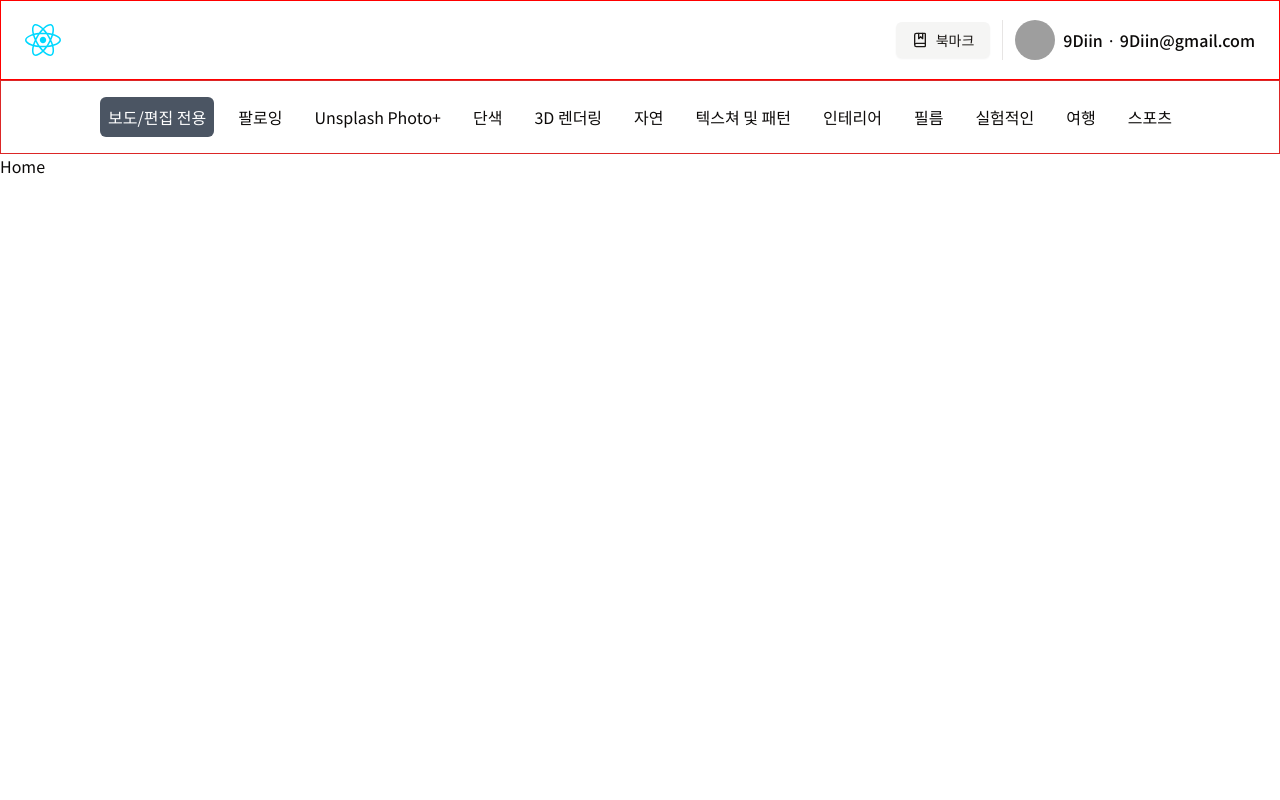
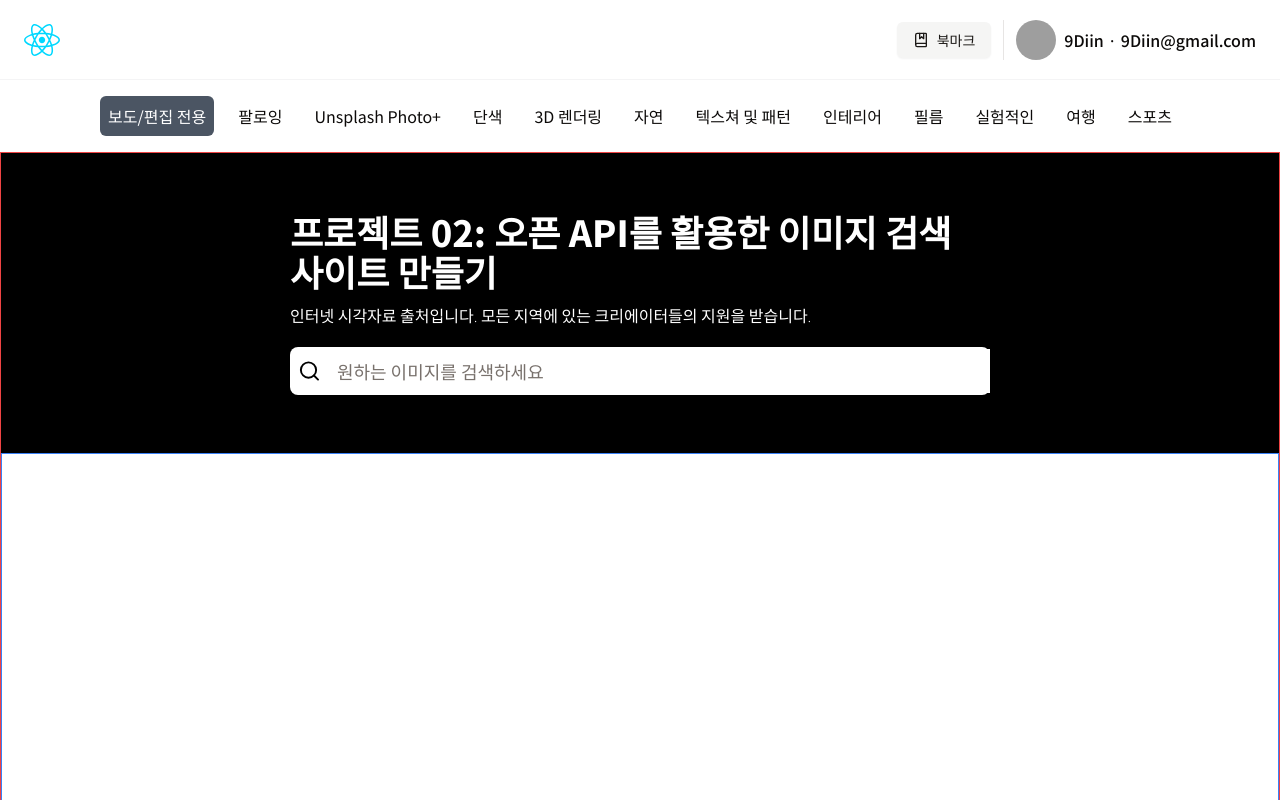
Before and after one commit to joywhy/pinterest-project, a React (Vite) app: page / in a window 1280 px wide. Shown: the top 800 px of the page. Built offline with nearby package versions, Linux system fonts and the light colour scheme; grey boxes are pictures that could not be loaded.

Commit message:
feat: 배너

```diff
--- a/src/components/common/header/header.module.scss
+++ b/src/components/common/header/header.module.scss
@@ -9,7 +9,7 @@
   padding: 0 24px;
 
   border-bottom: 1px solid #f4f4f5;
-  border: 1px solid red;
+  // border: 1px solid red;
   &__logo-box {
     width: fit-content;
     height: 100%;
--- a/src/components/common/nav/Nav.tsx
+++ b/src/components/common/nav/Nav.tsx
@@ -13,7 +13,7 @@ function Nav() {
   const { pathname } = useLocation();
 
   return (
-    <div className="flex justify-center py-4 items-center border border-red-600 gap-4 ">
+    <div className="flex justify-center py-4 items-center  gap-4 ">
       {navJson?.map((nav: NavData, index) => {
         const isActive =
           pathname === nav.path.split('/').pop() ||
@@ -24,7 +24,7 @@ function Nav() {
             <div className="flex items-center gap-1">
               <span
                 className={cn(
-                  ' p-2 rounded-md',
+                  ' p-2 rounded-md hover:bg-gray-400',
                   isActive && 'bg-gray-600 text-white'
                 )}
               >
--- /dev/null
+++ b/src/components/home/Banner.tsx
@@ -0,0 +1,27 @@
+import { useState } from 'react';
+import { SearchBar } from '@/components/ui';
+
+function Banner() {
+  const [inputValue, setInputValue] = useState<string>('');
+  return (
+    <div className="w-full h-[300px] flex justify-center items-center bg-black">
+      <div className="w-[700px] text-white">
+        <h1 className="text-4xl font-extrabold">
+          프로젝트 02: 오픈 API를 활용한 이미지 검색 사이트 만들기
+        </h1>
+        <p className="mt-3 font-sm font-thin">
+          인터넷 시각자료 출처입니다. 모든 지역에 있는 크리에이터들의 지원을
+          받습니다.
+        </p>
+        <SearchBar
+          value={inputValue}
+          placeholder="원하는 이미지를 검색하세요"
+          className="mt-5 text-black"
+          onChange={(e) => setInputValue(e.target.value)}
+        />
+      </div>
+    </div>
+  );
+}
+
+export default Banner;
--- /dev/null
+++ b/src/components/ui/ModalButton.tsx
@@ -0,0 +1,35 @@
+import { Button } from '@/components/ui/button';
+import {
+  Dialog,
+  DialogContent,
+  DialogDescription,
+  DialogFooter,
+  DialogHeader,
+  DialogTitle,
+  DialogTrigger,
+} from '@/components/ui';
+
+export function DialogDemo() {
+  return (
+    <Dialog>
+      <DialogTrigger asChild>
+        <Button variant="outline">Edit Profile</Button>
+      </DialogTrigger>
+      <DialogContent className="sm:max-w-[425px]">
+        <DialogHeader>
+          <DialogTitle>Edit profile</DialogTitle>
+          <DialogDescription>
+            Make changes to your profile here. Click save when you're done.
+          </DialogDescription>
+        </DialogHeader>
+        <div className="grid gap-4 py-4">
+          <div className="grid grid-cols-4 items-center gap-4"></div>
+          <div className="grid grid-cols-4 items-center gap-4"></div>
+        </div>
+        <DialogFooter>
+          <Button type="submit">Save changes</Button>
+        </DialogFooter>
+      </DialogContent>
+    </Dialog>
+  );
+}
--- /dev/null
+++ b/src/components/ui/SearchBar.tsx
@@ -0,0 +1,25 @@
+import { InputHTMLAttributes } from 'react';
+import { Search } from 'lucide-react';
+import { cn } from '@/lib/utils';
+type InputProps = InputHTMLAttributes<HTMLInputElement>;
+
+function SearchBar({ className, ...props }: InputProps) {
+  return (
+    <div
+      className={cn(
+        'flex-1 h-12 flex items-center text-base  rounded-lg gap-2 pl-2 bg-white',
+        ' focus-within:outline-4 focus-within:outline   focus-within:outline-red-400',
+        className
+      )}
+    >
+      <Search className="text-black" />
+      <input
+        {...props}
+        type="search"
+        className="w-full p-2 text-lg placeholder:text-muted-foreground focus-visible:outline-none disabled:cursor-not-allowed disabled:opacity-50"
+      />
+    </div>
+  );
+}
+
+export { SearchBar };
--- a/src/components/ui/index.tsx
+++ b/src/components/ui/index.tsx
@@ -22,3 +22,16 @@ export {
 export { Separator } from './separator';
 
 export { Skeleton } from './skeleton';
+export { SearchBar } from './SearchBar';
+export {
+  Dialog,
+  DialogPortal,
+  DialogOverlay,
+  DialogTrigger,
+  DialogClose,
+  DialogContent,
+  DialogHeader,
+  DialogFooter,
+  DialogTitle,
+  DialogDescription,
+} from './dialog';
--- a/src/views/Home.tsx
+++ b/src/views/Home.tsx
@@ -1,5 +1,118 @@
+// import { Children, useState } from 'react';
+import Banner from '../components/home/Banner';
+
+// import {
+//   Avatar,
+//   AvatarFallback,
+//   AvatarImage,
+//   Button,
+//   Dialog,
+//   DialogContent,
+//   DialogDescription,
+//   DialogHeader,
+//   DialogTitle,
+//   DialogTrigger,
+//   Skeleton,
+// } from '@/components/ui';
+// import {
+//   AlignLeft,
+//   ClipboardPenLine,
+//   FolderOpen,
+//   Heart,
+//   Pin,
+// } from 'lucide-react';
+// interface ImageDataProps {
+//   id: number;
+//   des: string;
+//   date: string;
+//   img: string;
+//   like: number;
+// }
 function HomePage() {
-  return <div className="home">Home</div>;
+  // const [pageIndex, setPageIndex] = useState<number>(0);
+
+  // const data: ImageDataProps[] = [
+  //   {
+  //     id: 1,
+  //     des: '조회한 이미지에 대한 설명란입니다. 조회한 이미지에 대한 설명란입니다. 조회한 이미지에 대한조회한 이미지에 대한 설명란입니다. 조회한 이미지에 대한 설명란입니다. 조회한 이미지에 대한조회한 이미지에 대한 설명란입니다. 조회한 이미지에 대한 설명란입니다. 조회한 이미지에 대한',
+  //     date: '2024-11-15',
+  //     img: '',
+  //     like: 1234,
+  //   },
+  //   {
+  //     id: 1,
+  //     des: '조회한 이미지에 대한 설명란입니다. 조회한 이미지에 대한 설명란입니다. 조회한 이미지에 대한조회한 이미지에 대한 설명란입니다. 조회한 이미지에 대한 설명란입니다. 조회한 이미지에 대한조회한 이미지에 대한 설명란입니다. 조회한 이미지에 대한 설명란입니다. 조회한 이미지에 대한',
+  //     date: '2024-11-15',
+  //     img: '',
+  //     like: 1234,
+  //   },
+  //   {
+  //     id: 1,
+  //     des: '조회한 이미지에 대한 설명란입니다. 조회한 이미지에 대한 설명란입니다. 조회한 이미지에 대한조회한 이미지에 대한 설명란입니다. 조회한 이미지에 대한 설명란입니다. 조회한 이미지에 대한조회한 이미지에 대한 설명란입니다. 조회한 이미지에 대한 설명란입니다. 조회한 이미지에 대한',
+  //     date: '2024-11-15',
+  //     img: '',
+  //     like: 1234,
+  //   },
+  //   {
+  //     id: 1,
+  //     des: '조회한 이미지에 대한 설명란입니다. 조회한 이미지에 대한 설명란입니다. 조회한 이미지에 대한조회한 이미지에 대한 설명란입니다. 조회한 이미지에 대한 설명란입니다. 조회한 이미지에 대한조회한 이미지에 대한 설명란입니다. 조회한 이미지에 대한 설명란입니다. 조회한 이미지에 대한',
+  //     date: '2024-11-15',
+  //     img: '',
+  //     like: 1234,
+  //   },
+  //   {
+  //     id: 1,
+  //     des: '조회한 이미지에 대한 설명란입니다. 조회한 이미지에 대한 설명란입니다. 조회한 이미지에 대한조회한 이미지에 대한 설명란입니다. 조회한 이미지에 대한 설명란입니다. 조회한 이미지에 대한조회한 이미지에 대한 설명란입니다. 조회한 이미지에 대한 설명란입니다. 조회한 이미지에 대한',
+  //     date: '2024-11-15',
+  //     img: '',
+  //     like: 1234,
+  //   },
+  //   {
+  //     id: 1,
+  //     des: '조회한 이미지에 대한 설명란입니다. 조회한 이미지에 대한 설명란입니다. 조회한 이미지에 대한조회한 이미지에 대한 설명란입니다. 조회한 이미지에 대한 설명란입니다. 조회한 이미지에 대한조회한 이미지에 대한 설명란입니다. 조회한 이미지에 대한 설명란입니다. 조회한 이미지에 대한',
+  //     date: '2024-11-15',
+  //     img: '',
+  //     like: 1234,
+  //   },
+  // ].slice(pageIndex, 6);
+  //  6개 미만일때도 생각
+  return (
+    <div className="w-full  border border-red-500">
+      <Banner />
+      <div className="w-full h-[500px] grid grid-cols-4 grid-rows-2 gap-[30px] p-[30px] border border-blue-500">
+        {/* {data.map((item, idx) => {
+          return <ImageCard {...item} key={idx + '이미지 카드'} />;
+        })} */}
+      </div>
+    </div>
+  );
 }
 
+// function ImageCard(data: ImageDataProps) {
+//   return (
+//     <div className="border border-red-400">
+//       <ImageThumbnail img={data.img}>
+//         <ModalButton data={data} />
+//       </ImageThumbnail>
+//     </div>
+//   );
+// }
+
+// function ImageThumbnail({
+//   img,
+//   children,
+// }: {
+//   img: string;
+//   children: React.ReactNode;
+// }) {
+//   return (
+//     <div className="w-full h-[100px] rounded-md relative">
+//       <img src={img} alt="이미지" />
+//       {children}
+//     </div>
+//   );
+// }
+// function ImageCardContent({ children }: { children: React.ReactNode }) {
+//   return <div>{children}</div>;
+// }
 export default HomePage;
```
